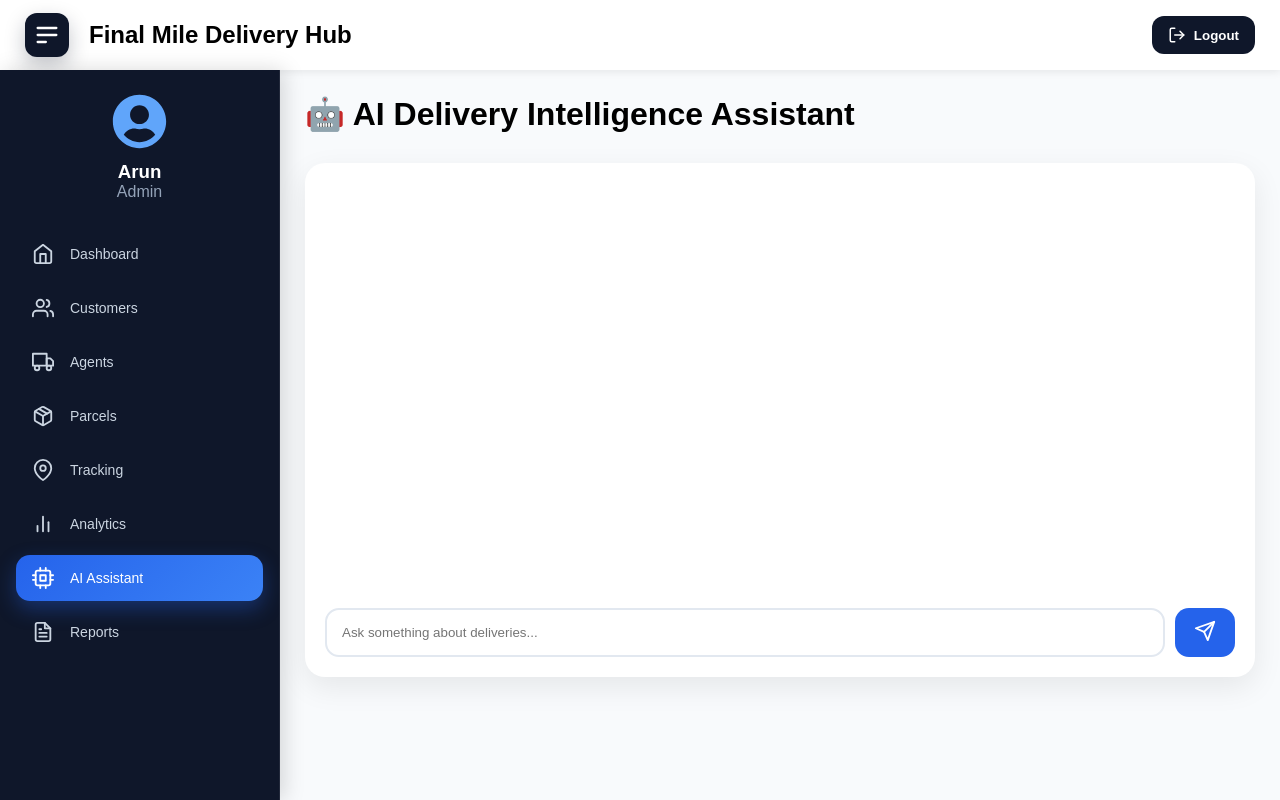
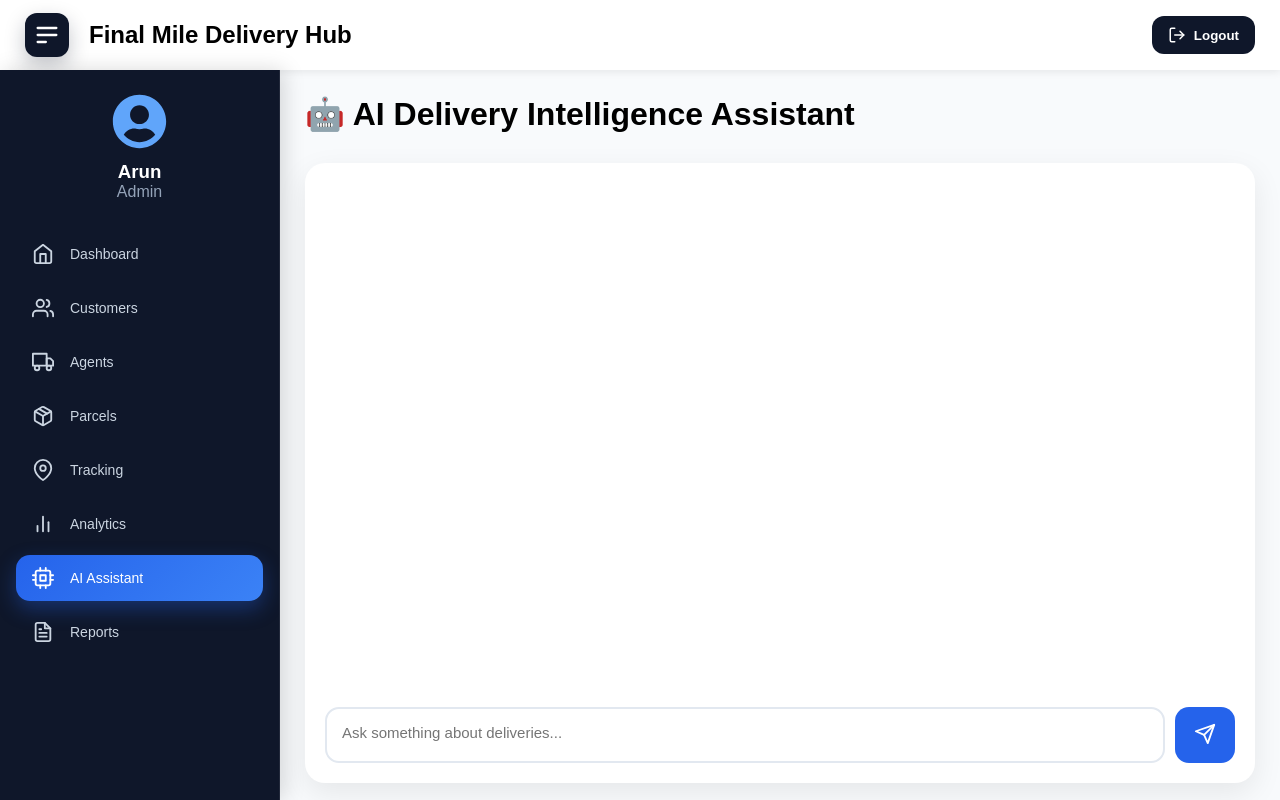
Before and after one commit to arun-mahendran/Inventory-System, a React app in the folder frontend/: page /ai-assistant in a window 1280 px wide. Built offline with nearby package versions, Linux system fonts and the light colour scheme; sample sign-in values are in the browser's storage; the HTML template or start-up script is replaced by a standard one.

Commit message:
AI Assistant Commit

```diff
--- a/frontend/src/admin/pages/AIAssistant.jsx
+++ b/frontend/src/admin/pages/AIAssistant.jsx
@@ -21,9 +21,11 @@ function AIAssistant() {
 
         if (!question.trim()) return;
 
+        const currentQuestion = question;
+
         const userMessage = {
             role: "user",
-            text: question
+            text: currentQuestion
         };
 
         setMessages(prev => [
@@ -31,52 +33,41 @@ function AIAssistant() {
             userMessage
         ]);
 
+        // Clear textarea immediately
+        setQuestion("");
+
         setLoading(true);
 
         try {
 
-            const response =
-                await api.post(
-                    "/ai/ask",
-                    {
-                        question
-                    }
-                );
+            const response = await api.post(
+                "/ai/ask",
+                {
+                    question: currentQuestion
+                }
+            );
 
             setMessages(prev => [
-
                 ...prev,
-
                 {
                     role: "assistant",
-                    text:
-                        response.data.answer
+                    text: response.data.answer
                 }
+            ]);
 
+        } catch (error) {
+
+            setMessages(prev => [
+                ...prev,
+                {
+                    role: "assistant",
+                    text: "Unable to connect to AI Assistant."
+                }
             ]);
 
         }
 
-        catch (error) {
-
-            setMessages(prev => [
-
-                ...prev,
-
-                {
-                    role: "assistant",
-                    text:
-                        "Unable to connect to AI Assistant."
-                }
-
-            ]);
-
-        }
-
-        setQuestion("");
-
         setLoading(false);
-
     };
 
     return (
@@ -97,15 +88,12 @@ function AIAssistant() {
                 <div
                     style={{
                         background: "white",
-
                         borderRadius: "20px",
-
                         padding: "20px",
-
                         marginTop: "30px",
-
-                        minHeight: "500px",
-
+                        height: "calc(100vh - 180px)",
+                        display: "flex",
+                        flexDirection: "column",
                         boxShadow:
                             "0 10px 30px rgba(0,0,0,0.08)"
                     }}
@@ -113,15 +101,12 @@ function AIAssistant() {
 
                     <div
                         style={{
-                            height: "400px",
-
+                            flex: 1,
                             overflowY: "auto",
-
                             display: "flex",
-
                             flexDirection: "column",
-
-                            gap: "15px"
+                            gap: "15px",
+                            paddingRight: "10px"
                         }}
                     >
 
@@ -136,34 +121,24 @@ function AIAssistant() {
                                         key={index}
 
                                         style={{
-
                                             alignSelf:
                                                 message.role === "user"
                                                     ? "flex-end"
                                                     : "flex-start",
-
                                             background:
                                                 message.role === "user"
                                                     ? "#2563eb"
                                                     : "#f1f5f9",
-
                                             color:
                                                 message.role === "user"
                                                     ? "white"
                                                     : "#0f172a",
-
                                             padding: "14px 18px",
-
                                             borderRadius: "18px",
-
                                             maxWidth: "45%",
-
                                             wordBreak: "break-word",
-
                                             lineHeight: "1.6",
-
                                             fontSize: "15px",
-
                                             boxShadow:
                                                 "0 4px 12px rgba(0,0,0,0.06)"
                                         }}
@@ -210,30 +185,41 @@ function AIAssistant() {
                         }}
                     >
 
-                        <input
-
-                            type="text"
-
+                        <textarea
                             value={question}
 
                             onChange={(e) =>
-                                setQuestion(
-                                    e.target.value
-                                )
+                                setQuestion(e.target.value)
                             }
 
-                            placeholder=
-                                "Ask something about deliveries..."
+                            onKeyDown={(e) => {
+
+                                // Send message when Enter is pressed
+                                if (e.key === "Enter" && !e.shiftKey) {
+
+                                    e.preventDefault();
+
+                                    askAI();
+                                }
+
+                                // Shift + Enter automatically creates new line
+                            }}
+
+                            placeholder="Ask something about deliveries..."
+                            rows={1}
 
                             style={{
                                 flex: 1,
-
                                 padding: "15px",
-
                                 borderRadius: "14px",
-
-                                border:
-                                    "2px solid #e2e8f0"
+                                border: "2px solid #e2e8f0",
+                                resize: "none",
+                                fontSize: "15px",
+                                fontFamily: "inherit",
+                                outline: "none",
+                                minHeight: "56px",
+                                maxHeight: "150px",
+                                overflowY: "auto"
                             }}
                         />
 
```
